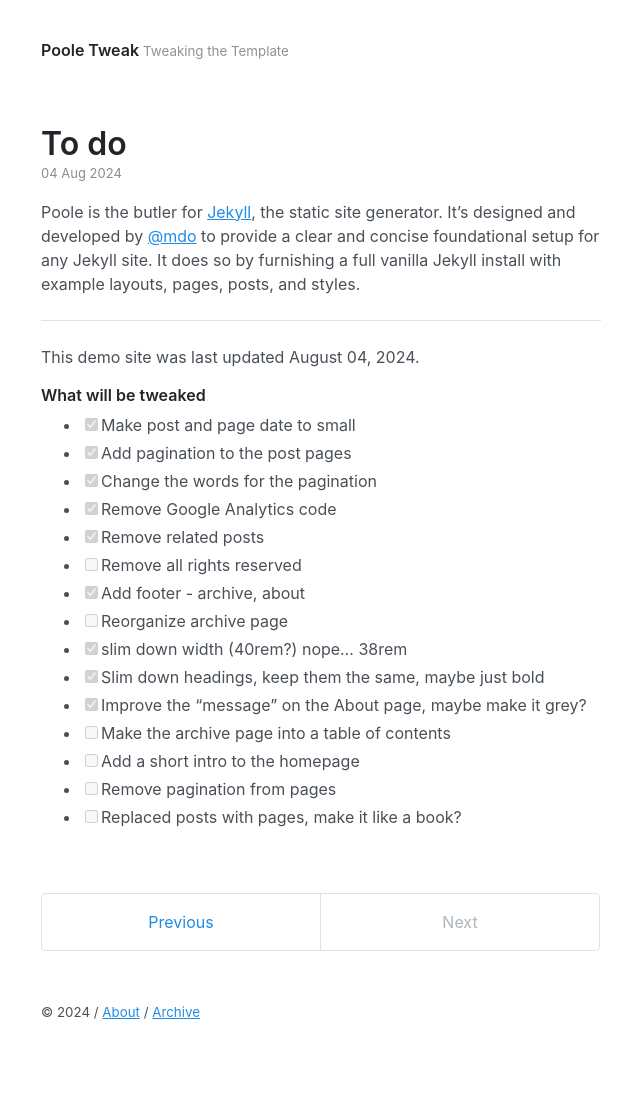
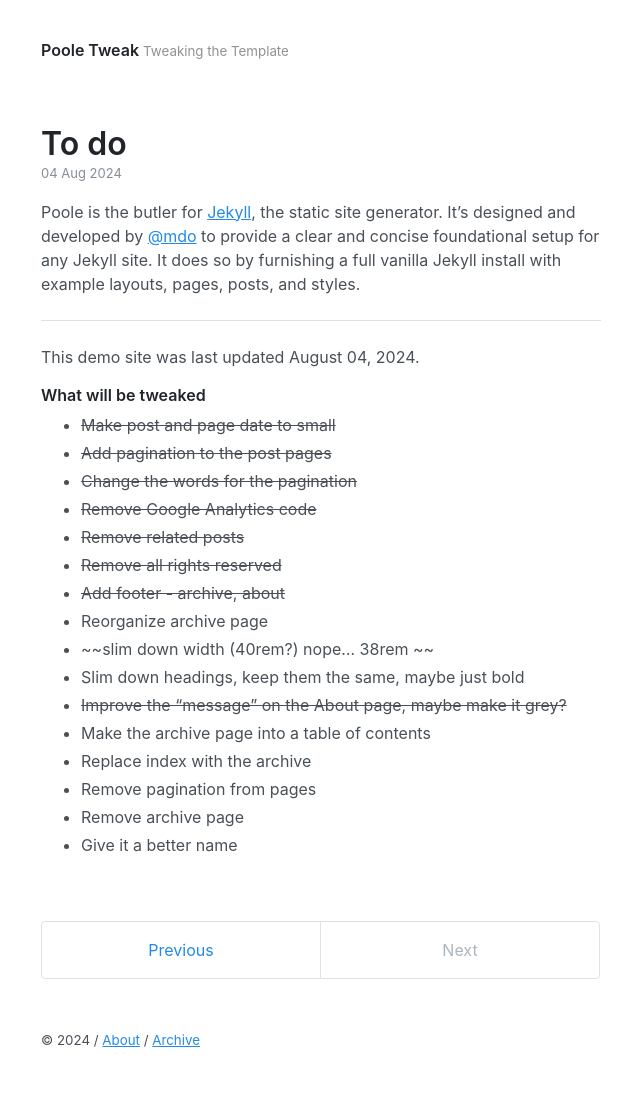
Before and after one commit to akmolteni/gp, a Jekyll site: the page built from _posts/2024-08-04-todo.md, in a window 1280 px wide. Shown: the whole page, without its empty margins (319-959 px from the left). Built offline with Jekyll 4.4.1, drawn with Linux system fonts in a browser that asks for light colours; before the commit the page ends 1071 px from its top, so only the background shows below that.

Commit message:
And back to a strikethrough

```diff
--- a/_posts/2024-08-04-todo.md
+++ b/_posts/2024-08-04-todo.md
@@ -12,18 +12,19 @@ This demo site was last updated {{ site.time | date: "%B %d, %Y" }}.
 
 ## What will be tweaked
 
-* [x] Make post and page date to small
-* [X] Add pagination to the post pages
-* [X] Change the words for the pagination
-* [X] Remove Google Analytics code
-* [X] Remove related posts
-* [ ] Remove all rights reserved
-* [X] Add footer - archive, about
-* [ ] Reorganize archive page
-* [X] slim down width (40rem?) nope... 38rem
-* [X] Slim down headings, keep them the same, maybe just bold
-* [X] Improve the "message" on the About page, maybe make it grey?
-* [ ] Make the archive page into a table of contents
-* [ ] Add a short intro to the homepage
-* [ ] Remove pagination from pages
-* [ ] Replaced posts with pages, make it like a book?
+* ~~Make post and page date to small~~
+* ~~Add pagination to the post pages~~
+* ~~Change the words for the pagination~~
+* ~~Remove Google Analytics code~~
+* ~~Remove related posts~~
+* ~~Remove all rights reserved~~
+* ~~Add footer - archive, about~~
+* Reorganize archive page
+* ~~slim down width (40rem?) nope... 38rem ~~
+* Slim down headings, keep them the same, maybe just bold
+* ~~Improve the "message" on the About page, maybe make it grey?~~
+* Make the archive page into a table of contents
+* Replace index with the archive
+* Remove pagination from pages
+* Remove archive page
+* Give it a better name
```
